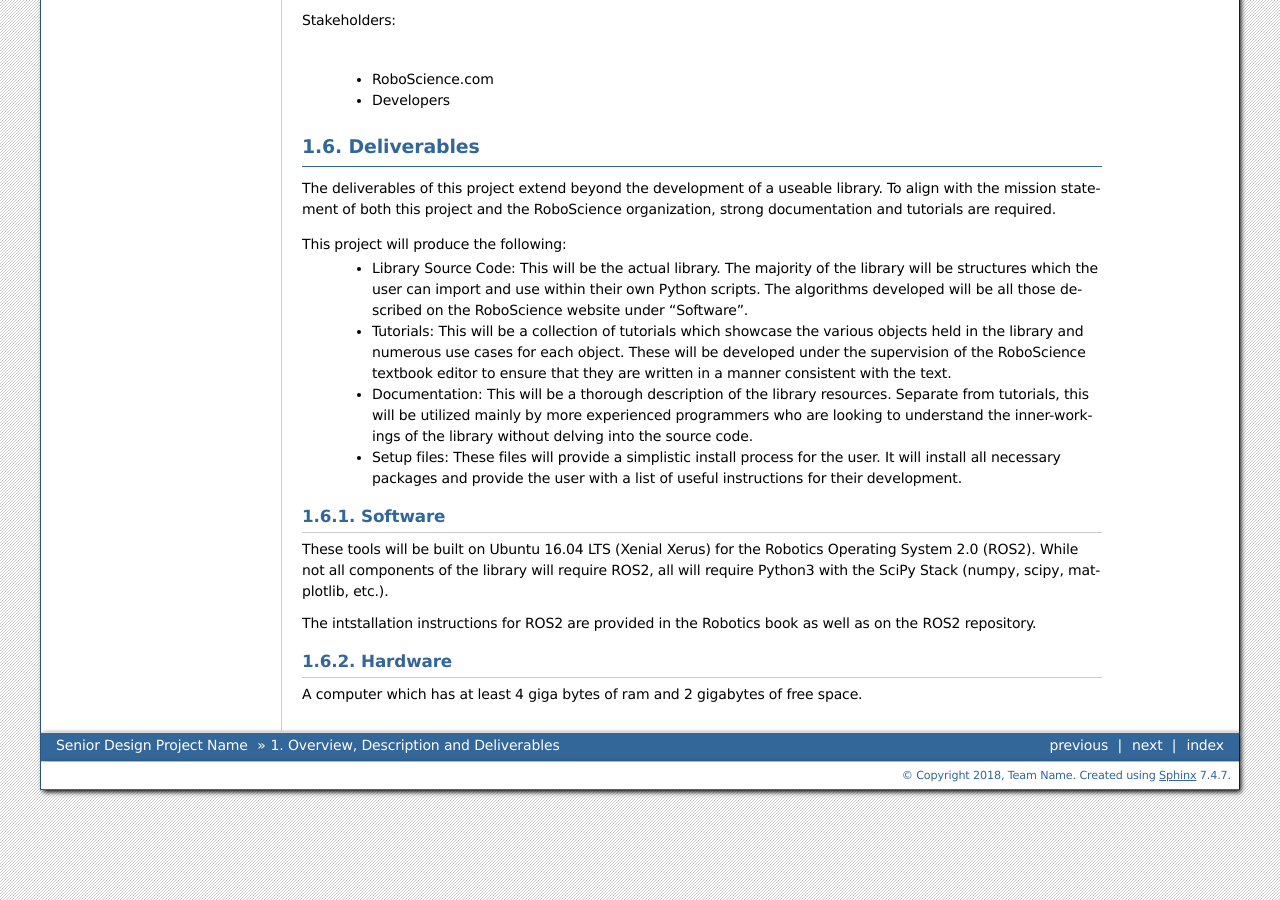
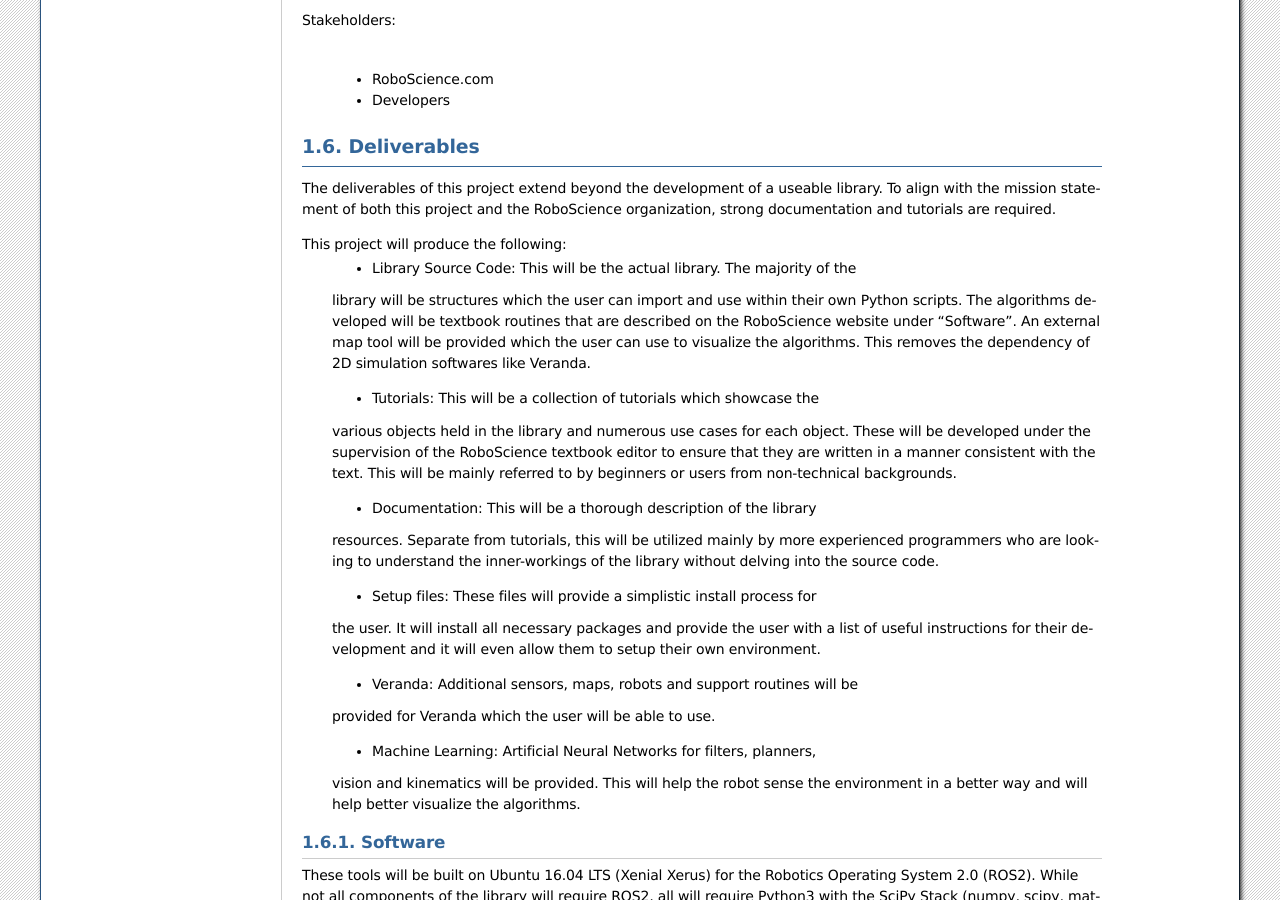
Before and after one commit to roboscienceorg/robolib, a Sphinx documentation site: the page built from DesignDoc/source/overview.rst, in a window 1280 px wide and 900 px high, scrolled down 2045 px. Built offline with Sphinx 7.4.7, drawn with Linux system fonts in a browser that asks for light colours; pages that are not in the unit, such as notebooks, are missing from menus.

Commit message:
modified overview

```diff
--- a/DesignDoc/source/overview.rst
+++ b/DesignDoc/source/overview.rst
@@ -116,25 +116,54 @@
 Deliverables
 ------------
 
-The deliverables of this project extend beyond the development of a useable library. To align with the mission statement of both this project and the RoboScience organization, strong documentation and tutorials are required.
+The deliverables of this project extend beyond the development of a useable
+library. To align with the mission statement of both this project and the
+RoboScience organization, strong documentation and tutorials are required.
 
 This project will produce the following:
-    - Library Source Code: This will be the actual library. The majority of the library will be structures which the user can import and use within their own Python scripts. The algorithms developed will be all those described on the RoboScience website under "Software".
+    - Library Source Code: This will be the actual library. The majority of the
+    library will be structures which the user can import and use within their
+    own Python scripts. The algorithms developed will be textbook routines
+    that are described on the RoboScience website under "Software". An external
+    map tool will be provided which the user can use to visualize the
+    algorithms. This removes the dependency of 2D simulation softwares like
+    Veranda.
 
-    - Tutorials: This will be a collection of tutorials which showcase the various objects held in the library and numerous use cases for each object. These will be developed under the supervision of the RoboScience textbook editor to ensure that they are written in a manner consistent with the text.
+    - Tutorials: This will be a collection of tutorials which showcase the
+    various objects held in the library and numerous use cases for each object.
+    These will be developed under the supervision of the RoboScience textbook
+    editor to ensure that they are written in a manner consistent with the text.
+    This will be mainly referred to by beginners or users from non-technical
+    backgrounds.
 
-    - Documentation: This will be a thorough description of the library resources. Separate from tutorials, this will be utilized mainly by more experienced programmers who are looking to understand the inner-workings of the library without delving into the source code.
+    - Documentation: This will be a thorough description of the library
+    resources. Separate from tutorials, this will be utilized mainly by more
+    experienced programmers who are looking to understand the inner-workings of
+    the library without delving into the source code.
 
-    - Setup files: These files will provide a simplistic install process for the user. It will install all necessary packages and provide the user with a list of useful instructions for their development.
+    - Setup files: These files will provide a simplistic install process for
+    the user. It will install all necessary packages and provide the user with
+    a list of useful instructions for their development and it will even allow
+    them to setup their own environment.
+
+    - Veranda: Additional sensors, maps, robots and support routines will be
+    provided for Veranda which the user will be able to use.
+
+    - Machine Learning: Artificial Neural Networks for filters, planners,
+    vision and kinematics will be provided. This will help the robot sense the
+    environment in a better way and will help better visualize the algorithms.
 
 
 Software
 ~~~~~~~~
 
-These tools will be built on Ubuntu 16.04 LTS (Xenial Xerus) for the Robotics Operating System 2.0 (ROS2).
-While not all components of the library will require ROS2, all will require Python3 with the SciPy Stack (numpy, scipy, matplotlib, etc.).
+These tools will be built on Ubuntu 16.04 LTS (Xenial Xerus) for the Robotics
+Operating System 2.0 (ROS2).
+While not all components of the library will require ROS2, all will require
+Python3 with the SciPy Stack (numpy, scipy, matplotlib, etc.).
 
-The intstallation instructions for ROS2 are provided in the Robotics book as well as on the ROS2 repository.
+The intstallation instructions for ROS2 are provided in the Robotics book as
+well as on the ROS2 repository.
 
 Hardware
 ~~~~~~~~
```
